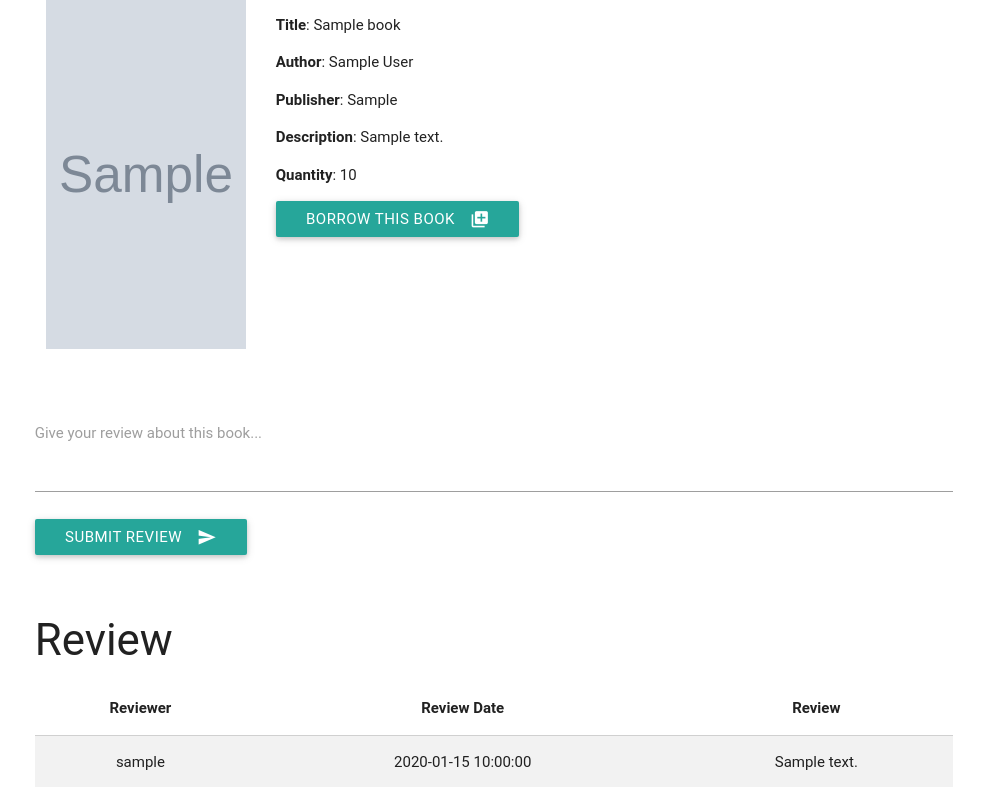
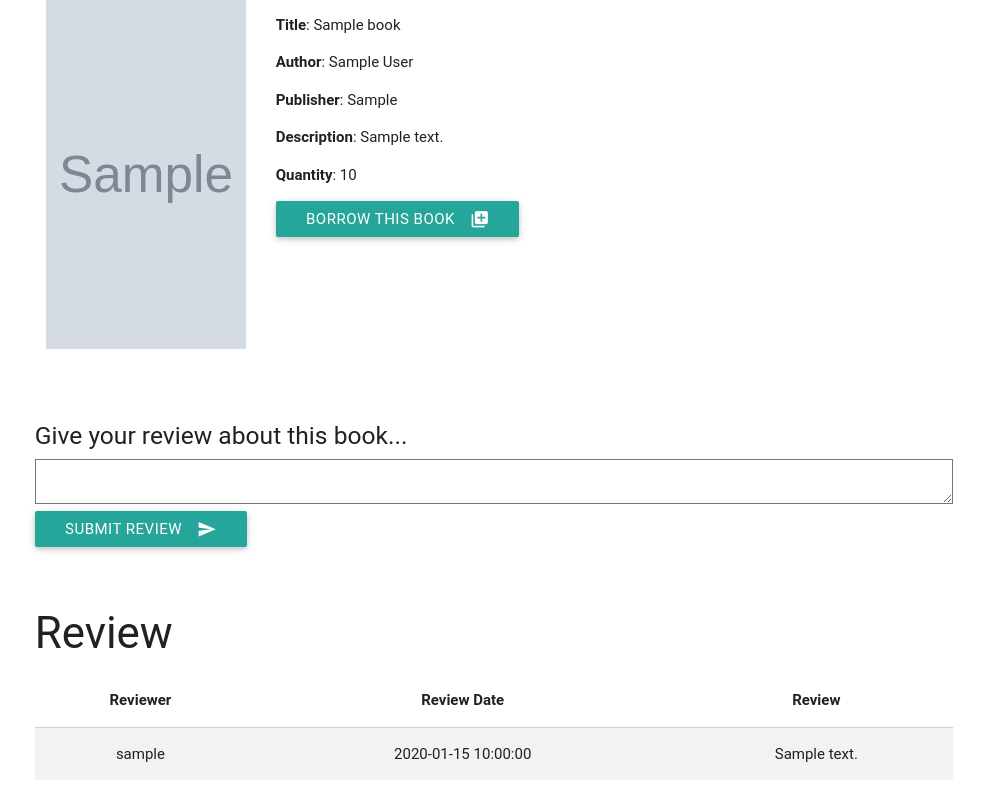
Before and after one commit to vnby/PPWD_5, a PHP site: page /book.php?bookid=1 in a window 1280 px wide. Shown: the part 173-960 px from the top of the page, without its empty margins (146-1130 px from the left). Run offline with PHP 8.4, Linux system fonts and the light colour scheme; the visitor is signed in with stand-in values (Sample User, id 1); tables that the repository leaves empty or names only in its code hold one stand-in row (values such as "Sample post"); grey boxes marked "Sample" are stand-in pictures; some web fonts are replaced.

Commit message:
Review section DONE

```diff
--- a/book.php
+++ b/book.php
@@ -47,7 +47,6 @@ function pinjamBuku($book_id, $user_id) {
 
 function bukuKembali($book_id, $user_id) {
 	$conn = connectDB();
-
 		//$book_id = $_POST['book_id'];
 	$book_id = $_POST['book_id'];
 	$user_id = $_SESSION['user_id'];
@@ -58,13 +57,10 @@ function bukuKembali($book_id, $user_id) {
 	$quantity = $_POST['quantity'];
 	$sql1 = "INSERT into book (title, author, publisher, description, quantity) values('$title','$author','$publisher','$description','$quantity')";
 	$sql2 = "SELECT quantity FROM book WHERE book_id='$book_id'";
-
 	$result2 = mysqli_query($conn, $sql2);
 	$row2 = mysqli_fetch_array($result2, MYSQLI_ASSOC);
 	$newquantity = $row2['quantity'] + 1;
-
 	$sql3 = "UPDATE book SET quantity = $newquantity WHERE book_id='$book_id'";
-
 	if($result1 = mysqli_query($conn, $sql1) && $result2 = mysqli_query($conn, $sql2) && $result3 = mysqli_query($conn, $sql3)) {
 		echo "Terima kasih telah mengembalikan buku:) <br/>";
 		header("Location: book.php?bookid=$book_id");
@@ -156,7 +152,8 @@ if ($_SERVER['REQUEST_METHOD'] === 'POST') {
 	if($_POST['command'] === 'pinjam') {
 		pinjamBuku($_POST['book_id'], $_SESSION['user_id']);
 	} else if($_POST['command'] === 'review') {
-		memberiReview("Halo", $_POST['bookid']);
+		$review = $_POST['reviewtextarea'];
+		memberiReview($review, $_POST['bookid']);
 	} else if($_POST['command'] === 'delete') {
 		deletePaket($_POST['userid']);
 	}
@@ -189,6 +186,7 @@ if ($_SERVER['REQUEST_METHOD'] === 'POST') {
 <body>
 
 	<ul id="dropdown1" class="dropdown-content">
+		<li><a class="btn-flat disabled">Role:</a></li>
 		<li><a class="btn-flat disabled"><?php echo $_SESSION['role'] ?></a></li>
 		<li class="divider"></li>
 		<li><a href="logout.php">Logout</a></li>
@@ -251,9 +249,9 @@ if ($_SERVER['REQUEST_METHOD'] === 'POST') {
 							<div class="col s12">
 								<div class="row">
         							<div class="input-field col s12">
-          								<form action="book.php" method="post" name="reviewform">
-          									<textarea id="textarea1" name="textarea1" form="reviewform" class="materialize-textarea"></textarea>
-          									<label for="textarea1">Give your review about this book...</label>
+        								<h5>Give your review about this book...</h5>
+          								<form action="book.php" method="post" name="reviewform" id="reviewforms">
+          									<textarea id="reviewtextareas" name="reviewtextarea" form="reviewforms"></textarea>
 											<input type="hidden" name="command" value="review">
 											<input type="hidden" name="bookid" value="'.$row['book_id'].'">
           									<button class="btn waves-effect waves-light" type="submit" name="action" value="sbmit">Submit Review<i class="material-icons right">send</i>
--- a/index.php
+++ b/index.php
@@ -70,7 +70,8 @@ if ($_SERVER['REQUEST_METHOD'] === 'POST') {
 <body>
 
 	<ul id="dropdown1" class="dropdown-content">
-		<li><a href="#">Role: <?php echo $_SESSION['role'] ?></a></li>
+		<li><a class="btn-flat disabled">Role:</a></li>
+		<li><a class="btn-flat disabled"><?php echo $_SESSION['role'] ?></a></li>
 		<li class="divider"></li>
 		<li><a href="logout.php">Logout</a></li>
 	</ul>
```
